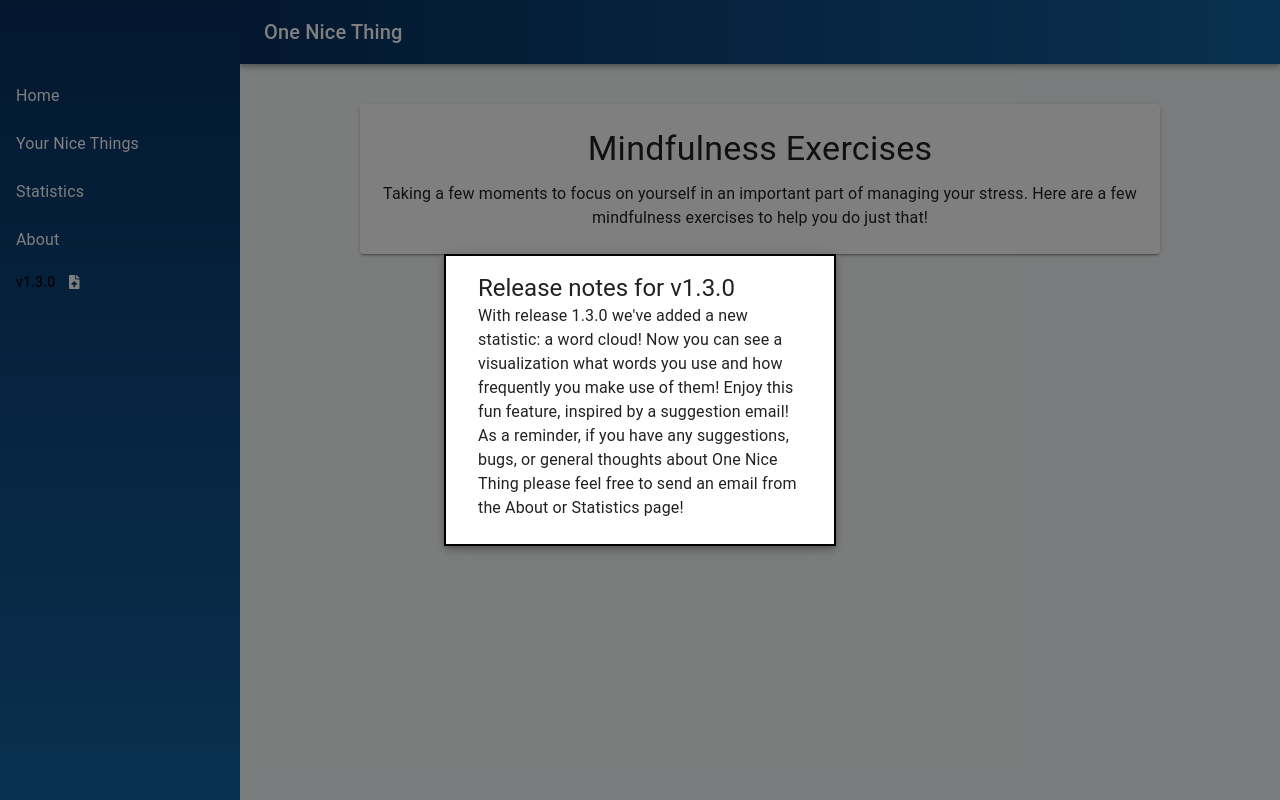
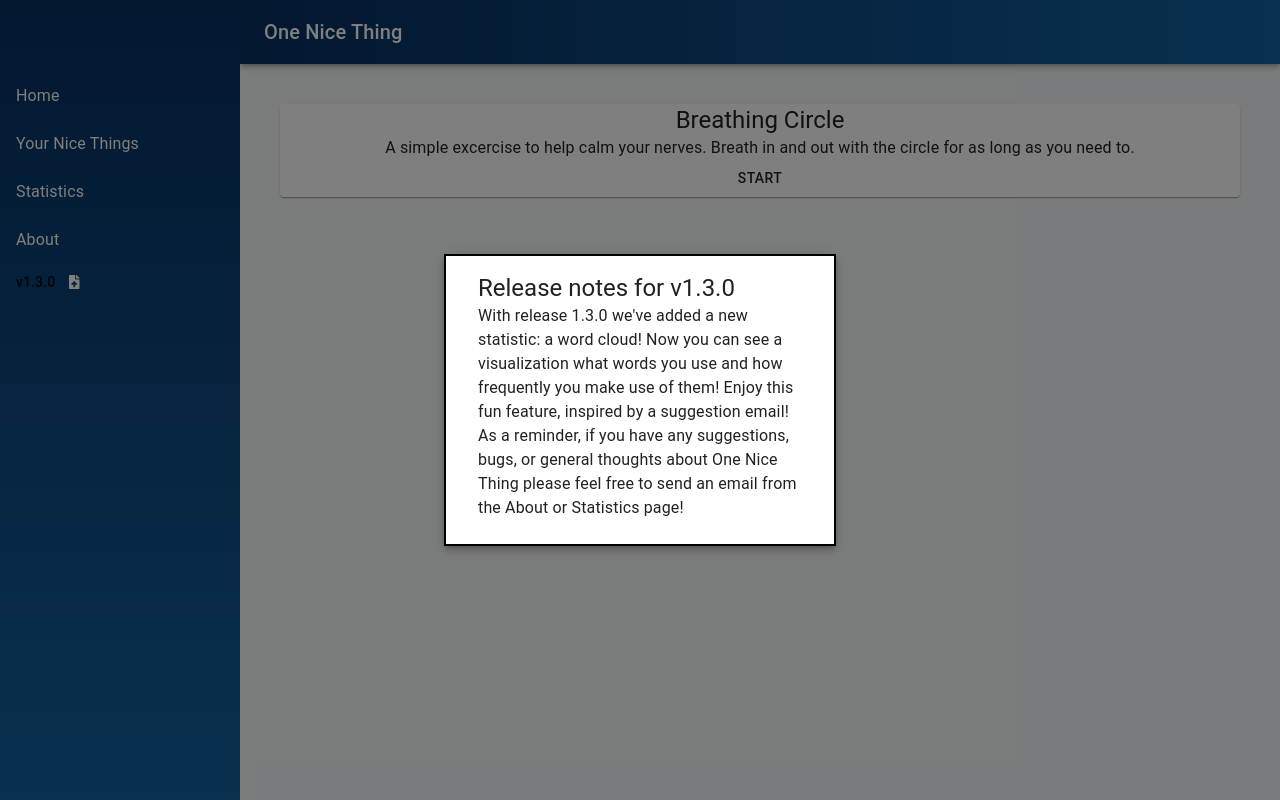
Before and after one commit to Dantaro/one-nice-thing, a React (Create React App) app: page /mindfulness/breath in a window 1280 px wide. Built offline with nearby package versions, Linux system fonts and the light colour scheme.

Commit message:
Initial Mindfulness stuff

```diff
--- a/src/App.js
+++ b/src/App.js
@@ -6,10 +6,12 @@ import { List } from 'page/list'
 import { About } from 'page/about'
 import { Statistics } from 'page/statistics'
 import { Mindfulness } from 'page/mindfulness'
+import { Breathing } from 'page/breathing'
 
 export default () => (
     <AppShell>
         <Switch>
+            <Route path="/mindfulness/breath" component={Breathing} />
             <Route path="/mindfulness" component={Mindfulness} />
             <Route path="/statistics" component={Statistics} />
             <Route path="/about" component={About} />
--- /dev/null
+++ b/src/component/canvas/Canvas.js
@@ -0,0 +1,37 @@
+import React, { useRef, useEffect } from 'react'
+
+const FRAMES_PER_SECOND = 30
+const FRAME_MIN_TIME = (1000/60) * (60 / FRAMES_PER_SECOND) - (1000/60) * 0.5;
+
+const Canvas = props => {
+    const { draw, ...rest } = props
+    const canvasRef = useRef(null)
+
+    useEffect(() => {
+        const canvas = canvasRef.current
+        const context = canvas.getContext('2d')
+        let frameCount = 0
+        let lastFrameTime = 0
+        let animationFrameId
+
+        const render = (time) => {
+            if(time - lastFrameTime >= FRAME_MIN_TIME) {
+                lastFrameTime = time
+                frameCount++
+                draw(context, frameCount)
+                animationFrameId = window.requestAnimationFrame(render)
+            } else {
+                requestAnimationFrame(render);
+            }
+        }
+        window.requestAnimationFrame(render)
+
+        return () => {
+            window.cancelAnimationFrame(animationFrameId)
+        }
+    }, [draw])
+
+    return <canvas ref={canvasRef} {...rest}/>
+}
+
+export default Canvas
--- /dev/null
+++ b/src/component/canvas/index.js
@@ -0,0 +1,3 @@
+import Canvas from './Canvas'
+
+export { Canvas }
--- a/src/page/breathing/Breathing.js
+++ b/src/page/breathing/Breathing.js
@@ -1,23 +1,76 @@
-import React from 'react'
+import React, { useState } from 'react'
+import { Canvas } from 'component/canvas'
+import { Paper, Typography, Box, Button } from '@material-ui/core'
+import { makeStyles } from '@material-ui/core/styles'
 
-// Order of breathing
-// 1) Inhale (4 seconds)
-// 2) Hold (7 seconds)
-// 3) Exhale (8 seconds)
-// Repeat for a total of 3 times, roughly 60 seconds.
+const useStyles = makeStyles({
+    root: {
+        padding: '.5rem',
+        margin: '0 auto',
+        textAlign: 'center',
+    },
+    paper: {
+        padding: '1.5rem .5rem',
+        maxWidth: '50rem',
+        margin: '0 auto 2rem auto',
+    },
+    instructions: {
+        fontStyle: 'italic',
+        fontSize: '.75em'
+    }
+})
 
-const inhale = (canvas, seconds) => {
+export const Breathing = () => {
+    const classes = useStyles()
 
+    const [displayBreathing, setDisplayBreathing] = useState(false)
+    const handleStart = () => {
+        setDisplayBreathing(true)
+    }
+
+    const draw = (ctx, frameCount) => {
+        ctx.clearRect(0, 0, ctx.canvas.width, ctx.canvas.height)
+        ctx.fill()
+        ctx.rect(0, 0, ctx.canvas.width, ctx.canvas.height)
+        ctx.fillStyle = '#FFFFFF'
+        ctx.fill()
+        ctx.fillStyle = '#1261A0'
+        ctx.beginPath()
+
+        ctx.arc(
+            ctx.canvas.width / 2,
+            ctx.canvas.height / 2,
+            40 * Math.sin(frameCount * 0.01) ** 2 + 5,
+            0,
+            2 * Math.PI
+        )
+        ctx.fill()
+    }
+
+    return (
+    <Box className={classes.root}>
+        <Paper>
+            { displayBreathing ? (
+                <>
+                    <Canvas draw={ draw }/>
+                    <Typography className={classes.instructions} variant="body1">
+                        Take a deep breath as the circle grows, and let it out as the circle shrinks.
+                    </Typography>
+                </>
+            ) : (
+                <>
+                    <Typography variant="h5">
+                        Breathing Circle
+                    </Typography>
+                    <Typography variant="body1">
+                        A simple excercise to help calm your nerves.
+                        Breath in and out with the circle for as long
+                        as you need to.
+                    </Typography>
+                    <></>
+                    <Button onClick={handleStart}>Start</Button>
+                </>
+            )}
+        </Paper>
+    </Box>)
 }
-
-const hold = (canvas, seconds) => {
-
-}
-
-const exhale = (canvas, seconds) => {
-
-}
-
-const BreathingContainer = () => {
-    return <></>
-}
--- a/src/page/breathing/index.js
+++ b/src/page/breathing/index.js
@@ -0,0 +1,3 @@
+import { Breathing } from 'page/breathing/Breathing'
+
+export { Breathing }
--- a/src/page/mindfulness/Mindfulness.js
+++ b/src/page/mindfulness/Mindfulness.js
@@ -1,6 +1,7 @@
 import React from 'react'
 import { Paper, Typography, Box } from '@material-ui/core'
 import { makeStyles } from '@material-ui/core/styles'
+import { Link } from 'react-router-dom'
 
 const useStyles = makeStyles({
     root: {
@@ -28,6 +29,9 @@ export const Mindfulness = () => {
                     part of managing your stress. Here are a few mindfulness
                     exercises to help you do just that!
                 </Typography>
+                <div>
+                    <Link to="/mindfulness/breath">Circle Breathing</Link>
+                </div>
             </Paper>
         </Box>
     )
--- a/src/util/notelist/NoteListUtil.js
+++ b/src/util/notelist/NoteListUtil.js
@@ -100,7 +100,7 @@ export const findWordCounts = (noteList) => {
                 .filter(word => word.length > 0)
                 .reduce((acc, cur) => {
                 const currentCount = acc[cur]
-                if (currentCount == null || currentCount == undefined) {
+                if (currentCount === null || currentCount === undefined) {
                     acc[cur] = 1
                 } else {
                     acc[cur] = currentCount + 1
```
Also changed, not shown: 1 other file (tests, documents, lock files or other folders).
